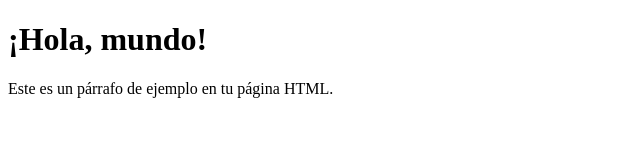
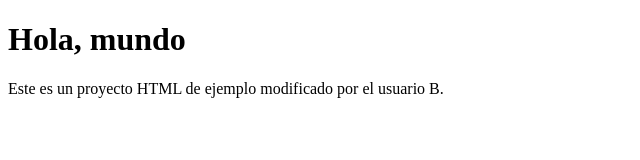
Before and after one commit to 7Gon7/proyecto-html, a plain HTML site: page proyecto-html/index.html in a window 1280 px wide. Shown: the whole page, without its empty margins (0-640 px from the left). Drawn offline with Linux system fonts and the light colour scheme.

Commit message:
Cambio de título y párrafo

```diff
--- a/proyecto-html/index.html
+++ b/proyecto-html/index.html
@@ -1,10 +1,10 @@
 <!DOCTYPE html>
 <html>
 <head>
-    <title>Página de ejemplo</title>
+    <title>Proyecto HTML modificado</title>
 </head>
 <body>
-    <h1>¡Hola, mundo!</h1>
-    <p>Este es un párrafo de ejemplo en tu página HTML.</p>
+    <h1>Hola, mundo</h1>
+    <p>Este es un proyecto HTML de ejemplo modificado por el usuario B.</p>
 </body>
 </html>
```
